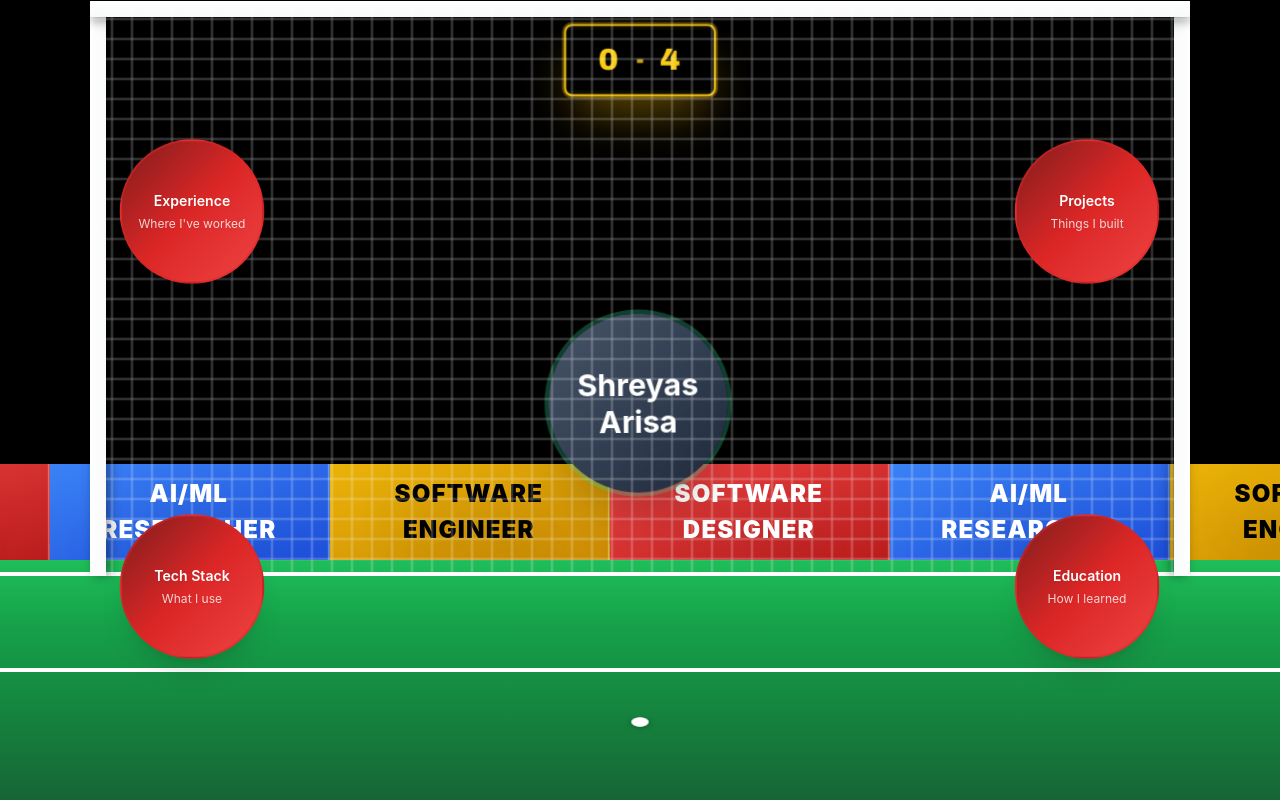
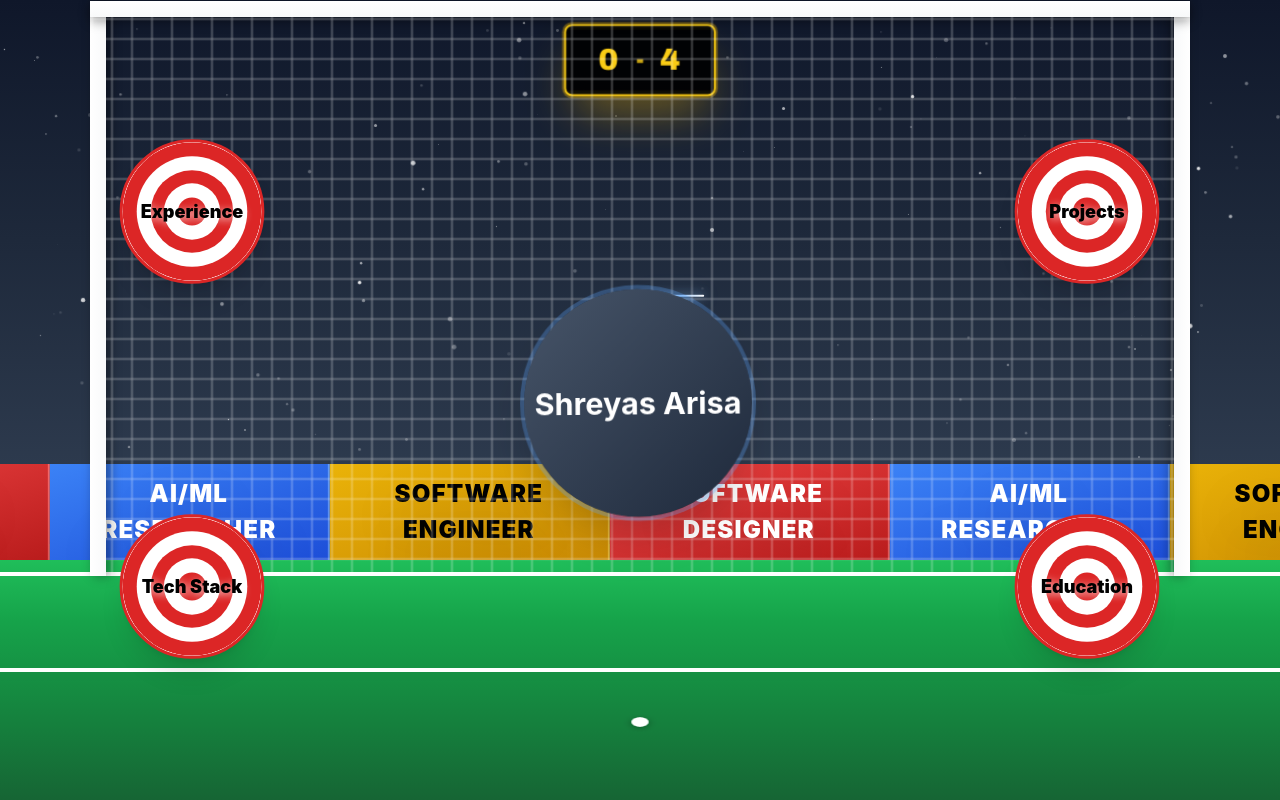
Before and after one commit to Shreyas765/Personal-Website, a React (Vite) app: page / in a window 1280 px wide. Built offline with nearby package versions, Linux system fonts and the light colour scheme.

Commit message:
added a starry sky and target like targets

```diff
--- a/src/components/HubScene.jsx
+++ b/src/components/HubScene.jsx
@@ -6,6 +6,34 @@ import { sections } from '../data/sections'
 
 const HubScene = ({ onSectionOpen, score, hasWon }) => {
   const [isFirstVisit, setIsFirstVisit] = useState(false)
+
+  // Generate random stars for the background
+  const generateStars = (count) => {
+    return Array.from({ length: count }, (_, i) => ({
+      id: i,
+      x: Math.random() * 100,
+      y: Math.random() * 70, // Only in upper 70% of screen
+      size: Math.random() * 3 + 1,
+      opacity: Math.random() * 0.8 + 0.2,
+      twinkleDelay: Math.random() * 3
+    }))
+  }
+
+  // Generate shooting stars
+  const generateShootingStars = (count) => {
+    return Array.from({ length: count }, (_, i) => ({
+      id: i,
+      startX: Math.random() * 50 + 50, // Start from right side
+      startY: Math.random() * 30 + 10, // Upper portion
+      endX: Math.random() * 50, // End on left side
+      endY: Math.random() * 30 + 40, // Lower portion
+      delay: Math.random() * 10,
+      duration: Math.random() * 2 + 1
+    }))
+  }
+
+  const [stars] = useState(() => generateStars(150))
+  const [shootingStars] = useState(() => generateShootingStars(5))
 
   // Calculate positions for the four nodes in corners
   const getNodePosition = (index, total = 4) => {
@@ -20,6 +48,77 @@ const HubScene = ({ onSectionOpen, score, hasWon }) => {
 
   return (
     <div className="relative h-full w-full bg-black overflow-hidden">
+      {/* Starry Sky Background */}
+      <div className="absolute inset-0 z-0">
+        {/* Background gradient for night sky */}
+        <div
+          className="absolute inset-0"
+          style={{
+            background: 'linear-gradient(to bottom, #0f172a 0%, #1e293b 30%, #334155 70%, #000000 100%)'
+          }}
+        />
+
+        {/* Static Stars */}
+        {stars.map((star) => (
+          <motion.div
+            key={star.id}
+            className="absolute bg-white rounded-full"
+            style={{
+              left: `${star.x}%`,
+              top: `${star.y}%`,
+              width: `${star.size}px`,
+              height: `${star.size}px`,
+            }}
+            animate={{
+              opacity: [star.opacity * 0.3, star.opacity, star.opacity * 0.3],
+              scale: [0.8, 1.2, 0.8]
+            }}
+            transition={{
+              duration: 3,
+              repeat: Infinity,
+              delay: star.twinkleDelay,
+              ease: "easeInOut"
+            }}
+          />
+        ))}
+
+        {/* Shooting Stars */}
+        {shootingStars.map((shootingStar) => (
+          <motion.div
+            key={shootingStar.id}
+            className="absolute"
+            style={{
+              left: `${shootingStar.startX}%`,
+              top: `${shootingStar.startY}%`,
+            }}
+            animate={{
+              x: [`0vw`, `${shootingStar.endX - shootingStar.startX}vw`],
+              y: [`0vh`, `${shootingStar.endY - shootingStar.startY}vh`],
+              opacity: [0, 1, 1, 0]
+            }}
+            transition={{
+              duration: shootingStar.duration,
+              repeat: Infinity,
+              delay: shootingStar.delay,
+              repeatDelay: 8 + Math.random() * 5,
+              ease: "easeOut"
+            }}
+          >
+            {/* Shooting star trail */}
+            <div
+              className="relative"
+              style={{
+                width: '60px',
+                height: '2px',
+                background: 'linear-gradient(90deg, transparent 0%, rgba(255,255,255,0.8) 20%, rgba(147,197,253,1) 60%, rgba(255,255,255,1) 100%)',
+                boxShadow: '0 0 10px rgba(147,197,253,0.8), 0 0 20px rgba(147,197,253,0.4)',
+                borderRadius: '1px'
+              }}
+            />
+          </motion.div>
+        ))}
+      </div>
+
       {/* Scoreboard */}
       <div className="absolute top-6 left-1/2 transform -translate-x-1/2 z-20">
         <Scoreboard score={score} hasWon={hasWon} />
@@ -65,13 +164,13 @@ const HubScene = ({ onSectionOpen, score, hasWon }) => {
       </div>
 
       {/* Center Profile Picture - About Me */}
-      <div className="absolute top-1/2 left-1/2 transform -translate-x-1/2 -translate-y-1/2 z-10">
+      <div className="absolute top-1/2 left-1/2 transform -translate-x-1/2 -translate-y-1/2 z-30">
         <motion.button
-          className="w-44 h-44 rounded-full ring-4 ring-emerald-400/30 shadow-2xl bg-gradient-to-br from-slate-600 to-slate-800 flex items-center justify-center text-4xl font-bold text-white overflow-hidden cursor-pointer hover:ring-emerald-400/50 transition-all duration-200"
+          className="w-56 h-56 rounded-full ring-4 ring-blue-400/30 shadow-2xl bg-gradient-to-br from-slate-600 to-slate-800 flex items-center justify-center text-4xl font-bold text-white overflow-hidden cursor-pointer hover:ring-blue-400/50 transition-all duration-200"
           onClick={() => onSectionOpen('about')}
           whileHover={{
             scale: 1.05,
-            ringColor: "rgba(16, 185, 129, 0.5)"
+            ringColor: "rgba(59, 130, 246, 0.5)"
           }}
           whileTap={{ scale: 0.95 }}
           animate={{
--- a/src/components/NodeBubble.jsx
+++ b/src/components/NodeBubble.jsx
@@ -11,9 +11,20 @@ const NodeBubble = ({ section, onClick }) => {
     setTimeout(() => setIsClicked(false), 300)
   }
 
+  // Map section IDs to simplified names
+  const getSectionName = (sectionId) => {
+    const nameMap = {
+      'experience': 'Experience',
+      'projects': 'Projects',
+      'tech': 'Tech Stack',
+      'education': 'Education'
+    }
+    return nameMap[sectionId] || sectionId
+  }
+
   return (
     <motion.button
-      className="w-36 h-36 rounded-full shadow-xl flex flex-col items-center justify-center text-center p-2 cursor-pointer group relative"
+      className="w-36 h-36 rounded-full shadow-xl flex flex-col items-center justify-center text-center p-2 cursor-pointer group relative overflow-hidden"
       onClick={handleClick}
       whileHover={{
         scale: 1.1,
@@ -35,10 +46,67 @@ const NodeBubble = ({ section, onClick }) => {
       aria-controls={`panel-${section.id}`}
       aria-expanded="false"
       style={{
-        background: 'linear-gradient(135deg, #7f1d1d 0%, #dc2626 50%, #ef4444 100%)',
-        border: '2px solid rgba(220, 38, 38, 0.5)'
+        background: '#ffffff',
+        border: '3px solid #dc2626'
       }}
     >
+      {/* Target Circles Background */}
+      <div className="absolute inset-0 rounded-full overflow-hidden">
+        {/* Outermost red circle */}
+        <div
+          className="absolute inset-0 rounded-full"
+          style={{
+            background: '#dc2626'
+          }}
+        />
+
+        {/* Second white circle */}
+        <div
+          className="absolute rounded-full bg-white"
+          style={{
+            top: '10%',
+            left: '10%',
+            width: '80%',
+            height: '80%'
+          }}
+        />
+
+        {/* Third red circle */}
+        <div
+          className="absolute rounded-full"
+          style={{
+            top: '20%',
+            left: '20%',
+            width: '60%',
+            height: '60%',
+            background: '#dc2626'
+          }}
+        />
+
+        {/* Fourth white circle */}
+        <div
+          className="absolute rounded-full bg-white"
+          style={{
+            top: '30%',
+            left: '30%',
+            width: '40%',
+            height: '40%'
+          }}
+        />
+
+        {/* Center red circle */}
+        <div
+          className="absolute rounded-full"
+          style={{
+            top: '40%',
+            left: '40%',
+            width: '20%',
+            height: '20%',
+            background: '#dc2626'
+          }}
+        />
+      </div>
+
       {/* Subtle glow effect on hover */}
       <div className="absolute inset-0 rounded-full bg-red-400/20 opacity-0 group-hover:opacity-100 transition-opacity duration-300 blur-sm" />
 
@@ -92,16 +160,12 @@ const NodeBubble = ({ section, onClick }) => {
         )}
       </AnimatePresence>
 
-      {/* Content */}
+      {/* Content directly over target */}
       <div className="relative z-10">
-        <h3 className="text-sm font-semibold text-white mb-1 group-hover:text-red-400 transition-colors duration-200 drop-shadow-sm">
-          {section.title}
+        <h3 className="text-lg font-black text-black mb-0 transition-colors duration-200 drop-shadow-[2px_2px_4px_rgba(255,255,255,0.8)]">
+          {getSectionName(section.id)}
         </h3>
-        <p className="text-xs text-white/80 group-hover:text-white/90 transition-colors duration-200 drop-shadow-sm">
-          {section.short}
-        </p>
       </div>
-
 
     </motion.button>
   )
```
